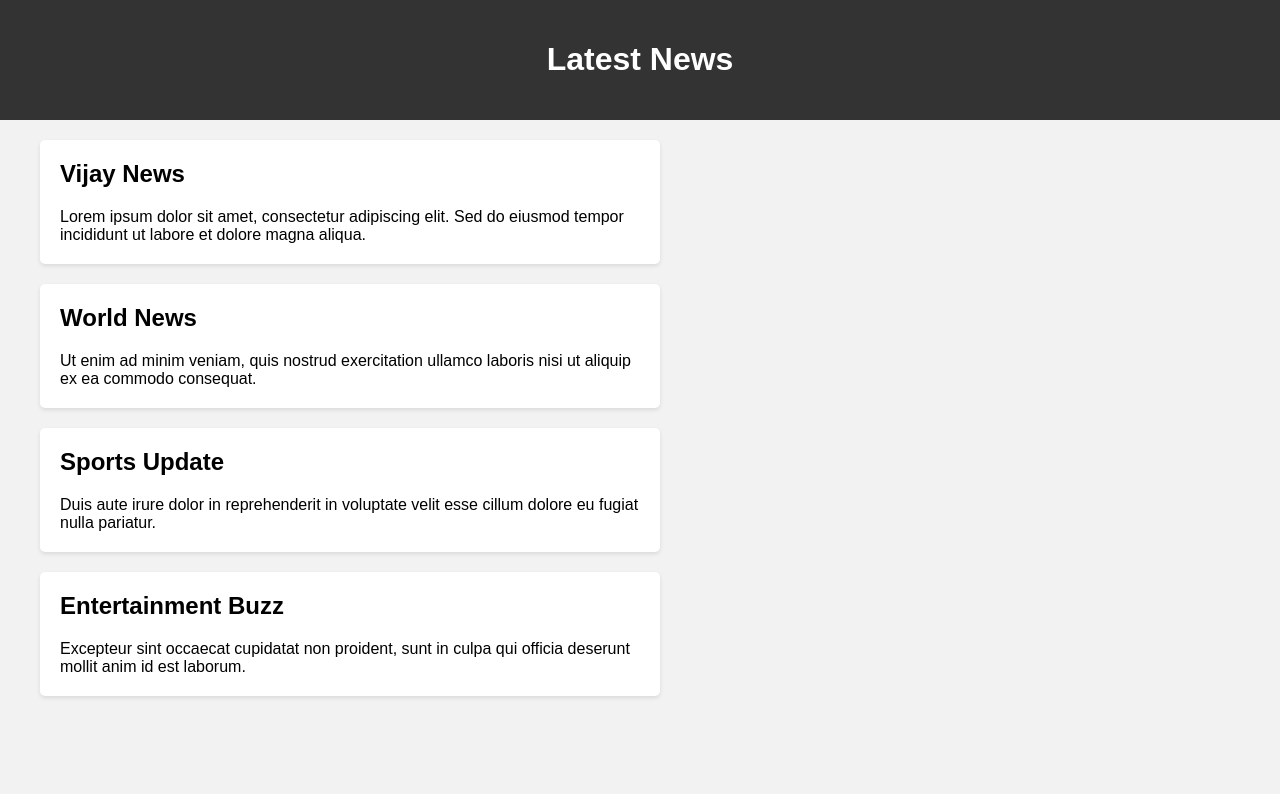
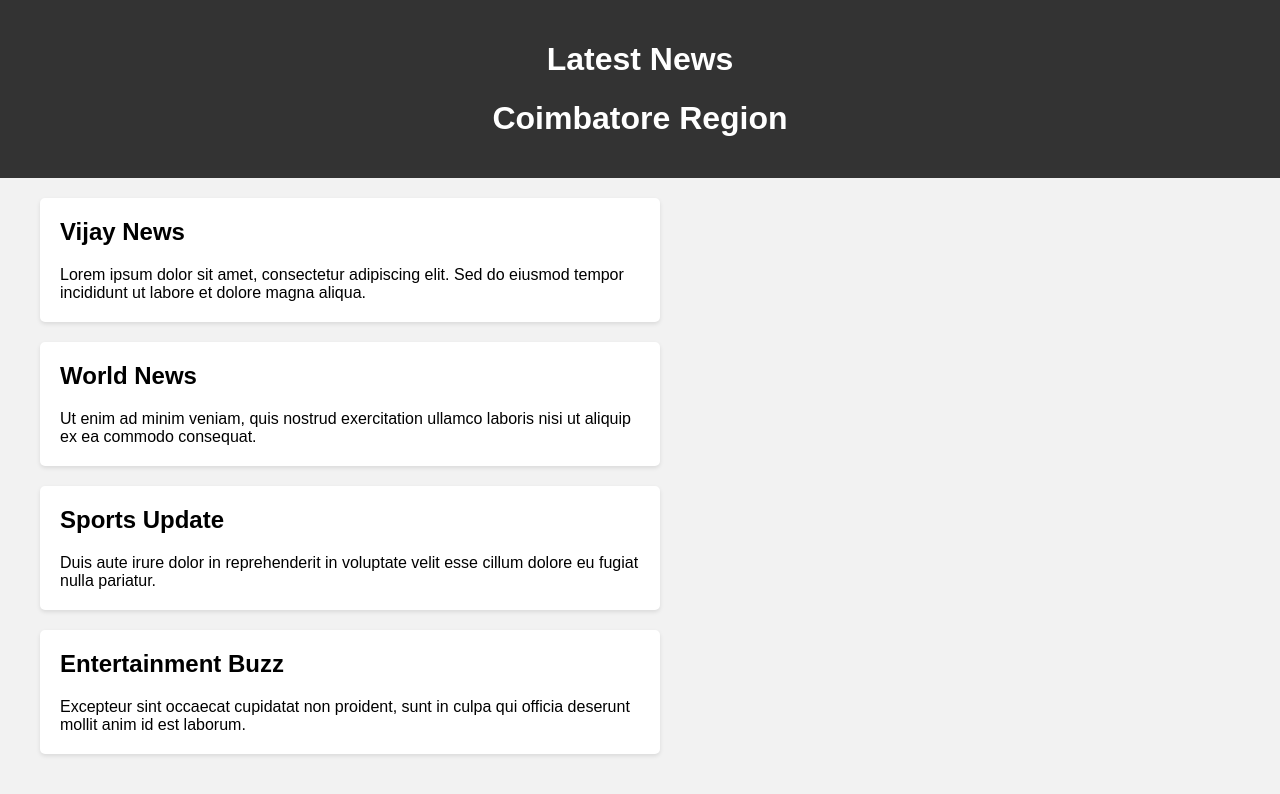
Before and after one commit to Vijayananadh/https-vijayanandh.github.io-, a plain HTML site: page index.html in a window 1280 px wide. Drawn offline with Linux system fonts and the light colour scheme.

Commit message:
Add files via upload

```diff
--- a/index.html
+++ b/index.html
@@ -49,6 +49,7 @@
   <body>
     <div class="header">
       <h1>Latest News</h1>
+      <h1>Coimbatore Region</h1>
     </div>
     <div class="container">
       <div class="article">
```
